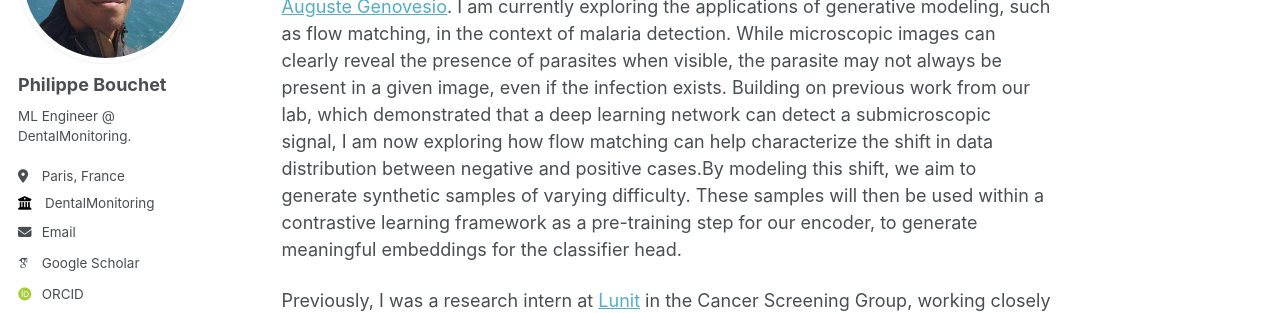
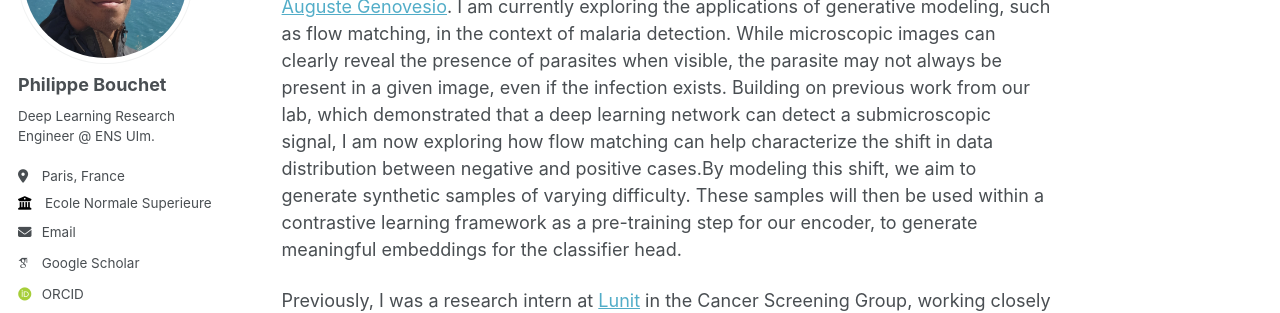
Before and after one commit to phbouchet/phbouchet.github.io, a Jekyll site: the page built from _pages/about.md, in a window 1280 px wide. Shown: the part 209-522 px from the top of the page. Built offline with Jekyll 4.4.1, drawn with Linux system fonts in a browser that asks for light colours; some web fonts are replaced.

Commit message:
Update _config.yml

```diff
--- a/_config.yml
+++ b/_config.yml
@@ -24,11 +24,11 @@ author:
   avatar           : "profile.jpg"
   name             : "Philippe Bouchet"
   pronouns         : #"he/him"
-  bio              : "ML Engineer @ DentalMonitoring."
+  bio              : "Deep Learning Research Engineer @ ENS Ulm."
   location         : "Paris, France"
-  employer         : "DentalMonitoring"
+  employer         : "Ecole Normale Superieure"
   uri              : # URL
-  email            : "philippebouchet13@gmail.com"
+  email            : "philippe.bouchet@ens.psl.eu"
 
   # phbouchet websites
   arxiv            : # URL - Update with the correct link to your profile
```
